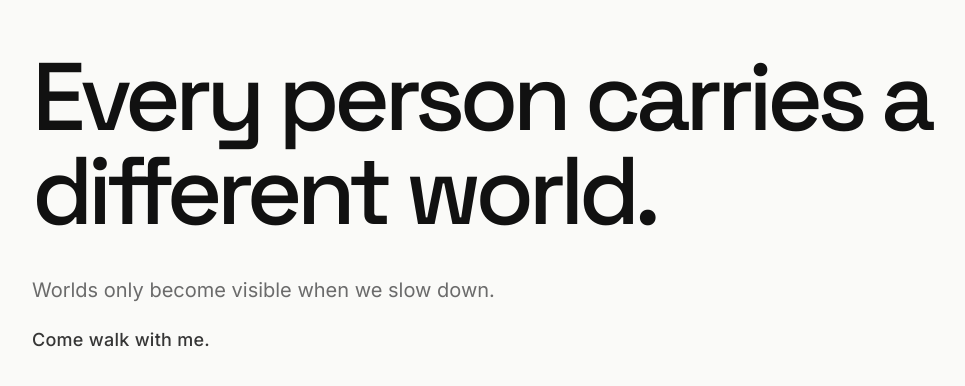
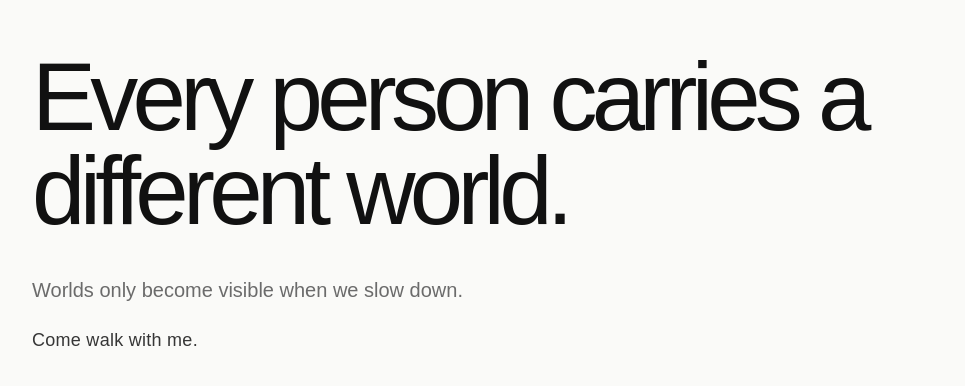
Before and after one commit to AmV300/adhvaid-portfolio, a Next.js app: page / in a window 1280 px wide. Shown: the part 198-584 px from the top of the page, without its empty margins (8-973 px from the left). Built offline with nearby package versions, Linux system fonts and the light colour scheme; a web font is replaced by a local one.

Commit message:
Update portfolio positioning and local fonts

```diff
--- a/app/globals.css
+++ b/app/globals.css
@@ -229,31 +229,39 @@ body {
   pointer-events: none;
 }
 
+.home-thought-role,
 .home-thought-primary,
 .home-thought-supporting,
 .home-thought-invitation {
   will-change: transform, opacity;
 }
 
+.home-thought-role {
+  opacity: var(--thought-main-opacity);
+  transform: translate3d(0, var(--thought-main-y), 0);
+  animation: opening-thought-reveal 360ms
+    cubic-bezier(0.22, 1, 0.36, 1) 0ms backwards;
+}
+
 .home-thought-primary {
   opacity: var(--thought-main-opacity);
   transform: translate3d(0, var(--thought-main-y), 0);
-  animation: opening-thought-reveal 760ms
-    cubic-bezier(0.22, 1, 0.36, 1) 120ms backwards;
+  animation: opening-thought-reveal 440ms
+    cubic-bezier(0.22, 1, 0.36, 1) 40ms backwards;
 }
 
 .home-thought-supporting {
   opacity: var(--thought-support-opacity);
   transform: translate3d(0, var(--thought-support-y), 0);
-  animation: opening-thought-reveal 760ms
-    cubic-bezier(0.22, 1, 0.36, 1) 300ms backwards;
+  animation: opening-thought-reveal 420ms
+    cubic-bezier(0.22, 1, 0.36, 1) 120ms backwards;
 }
 
 .home-thought-invitation {
   opacity: var(--thought-invitation-opacity);
   transform: translate3d(0, var(--thought-invitation-y), 0);
-  animation: opening-thought-reveal 760ms
-    cubic-bezier(0.22, 1, 0.36, 1) 480ms backwards;
+  animation: opening-thought-reveal 420ms
+    cubic-bezier(0.22, 1, 0.36, 1) 200ms backwards;
 }
 
 .investigation-card-media,
--- a/app/layout.tsx
+++ b/app/layout.tsx
@@ -1,14 +1,18 @@
 import type { Metadata } from "next";
-import { Inter, Space_Grotesk } from "next/font/google";
+import localFont from "next/font/local";
 import "./globals.css";
 
-const inter = Inter({
-  subsets: ["latin"],
+const inter = localFont({
+  src: "./fonts/inter-latin.woff2",
+  display: "swap",
+  weight: "100 900",
   variable: "--font-body",
 });
 
-const spaceGrotesk = Space_Grotesk({
-  subsets: ["latin"],
+const spaceGrotesk = localFont({
+  src: "./fonts/space-grotesk-latin.woff2",
+  display: "swap",
+  weight: "300 700",
   variable: "--font-display",
 });
 
@@ -20,14 +24,14 @@ const siteUrl = productionHost
 export const metadata: Metadata = {
   metadataBase: new URL(siteUrl),
   title: {
-    default: "Adhvaid MV — Investigations",
+    default: "Adhvaid MV — Creative Strategy & Content",
     template: "%s — Adhvaid MV",
   },
   description:
     "A multidisciplinary portfolio exploring brand strategy, writing, film, photography and visual storytelling by Adhvaid MV.",
   openGraph: {
     type: "website",
-    title: "Adhvaid MV — Investigations",
+    title: "Adhvaid MV — Creative Strategy & Content",
     description:
       "Questions explored through strategy, stories, images and experiences.",
     images: [
@@ -41,7 +45,7 @@ export const metadata: Metadata = {
   },
   twitter: {
     card: "summary_large_image",
-    title: "Adhvaid MV — Investigations",
+    title: "Adhvaid MV — Creative Strategy & Content",
     description:
       "Questions explored through strategy, stories, images and experiences.",
     images: ["/og.png"],
@@ -54,7 +58,7 @@ export default function RootLayout({
   children: React.ReactNode;
 }>) {
   return (
-    <html lang="en">
+    <html lang="en" data-scroll-behavior="smooth">
       <body className={`${inter.variable} ${spaceGrotesk.variable}`}>
         {children}
       </body>
```
